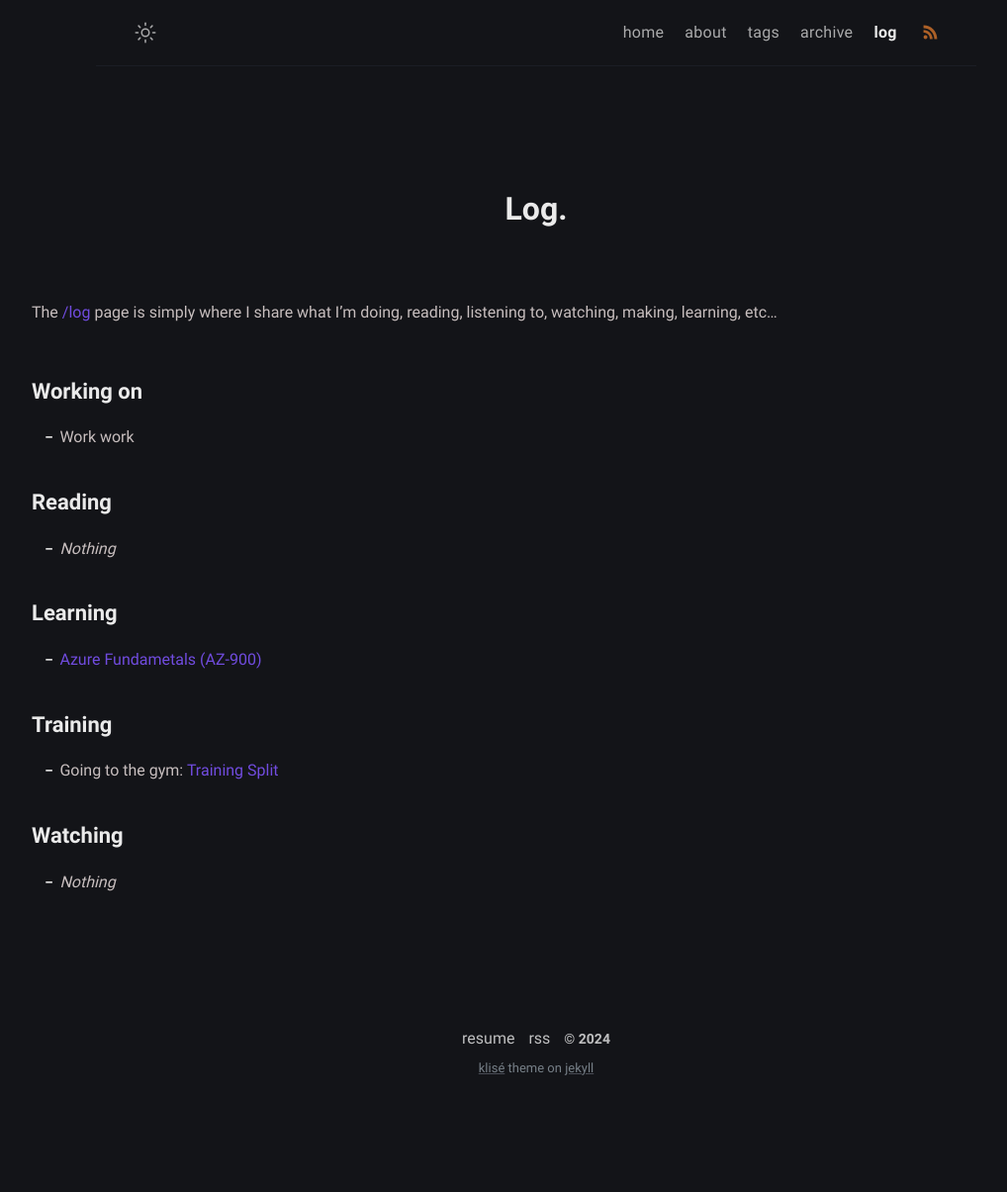
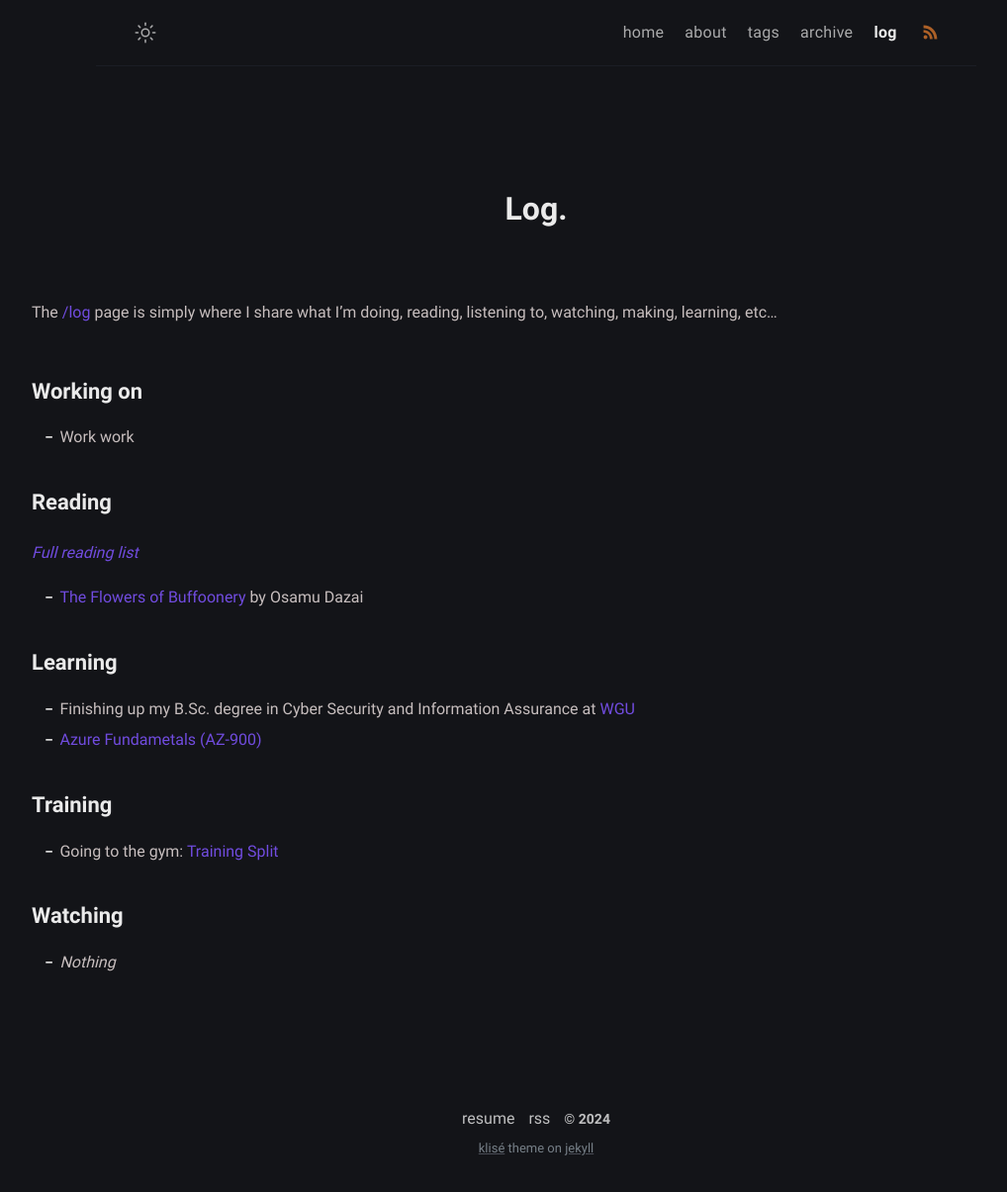
Before and after one commit to dadavidson/dadavidson-blog, a Jekyll site: the page built from now.md, in a window 1280 px wide. Shown: the whole page at 99% size, without its empty margins (98-1116 px from the left). Built offline with Jekyll 4.4.1, drawn with Linux system fonts in a browser that asks for light colours; before the commit the page ends 1124 px from its top, so only the background shows below that.

Commit message:
Update now.md

```diff
--- a/now.md
+++ b/now.md
@@ -12,11 +12,13 @@ The [/log](/log) page is simply where I share what I'm doing, reading, listening
 - Work work
 
 ## Reading
+*[Full reading list](https://www.goodreads.com/user/show/6505848-daniel)*
 
-- *Nothing*
+- [The Flowers of Buffoonery](https://www.goodreads.com/book/show/61340205-the-flowers-of-buffoonery) by Osamu Dazai
 
 ## Learning
 
+- Finishing up my B.Sc. degree in Cyber Security and Information Assurance at [WGU](https://wgu.edu)
 - [Azure Fundametals (AZ-900)](https://learn.microsoft.com/en-us/training/courses/az-900t00)
 
 ## Training
```
